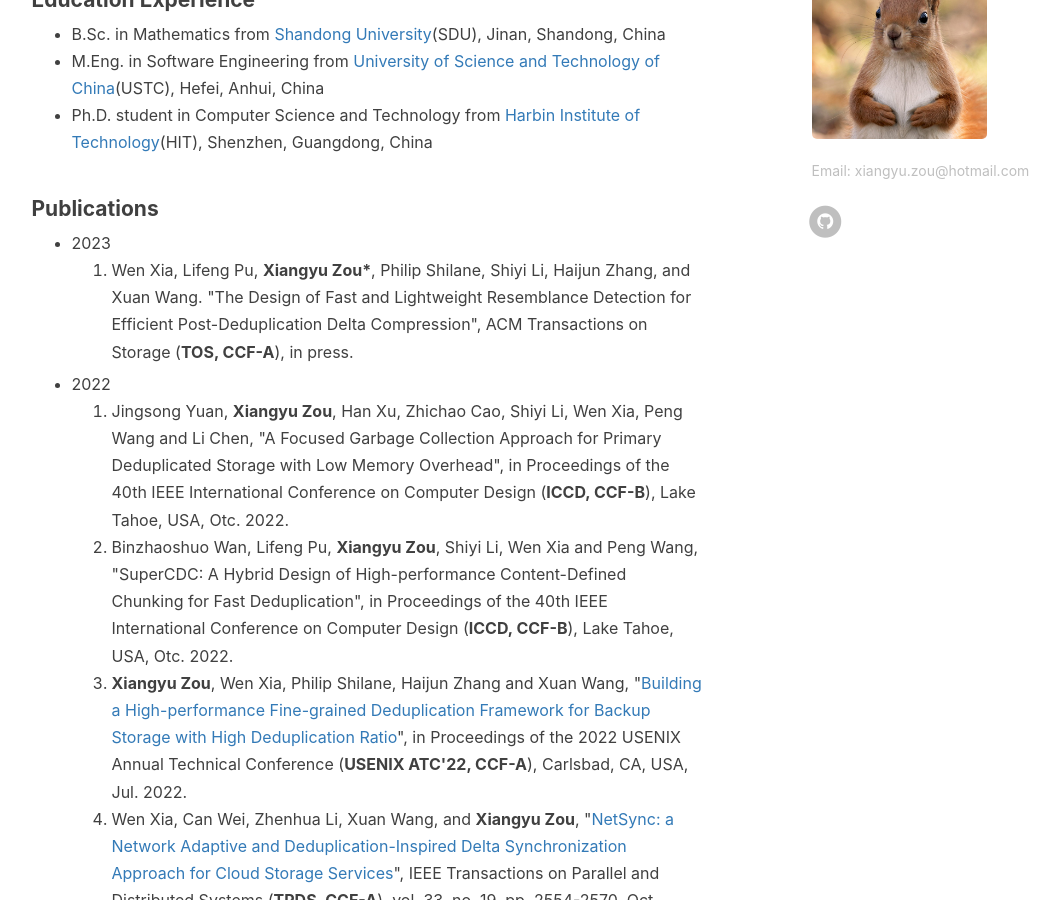
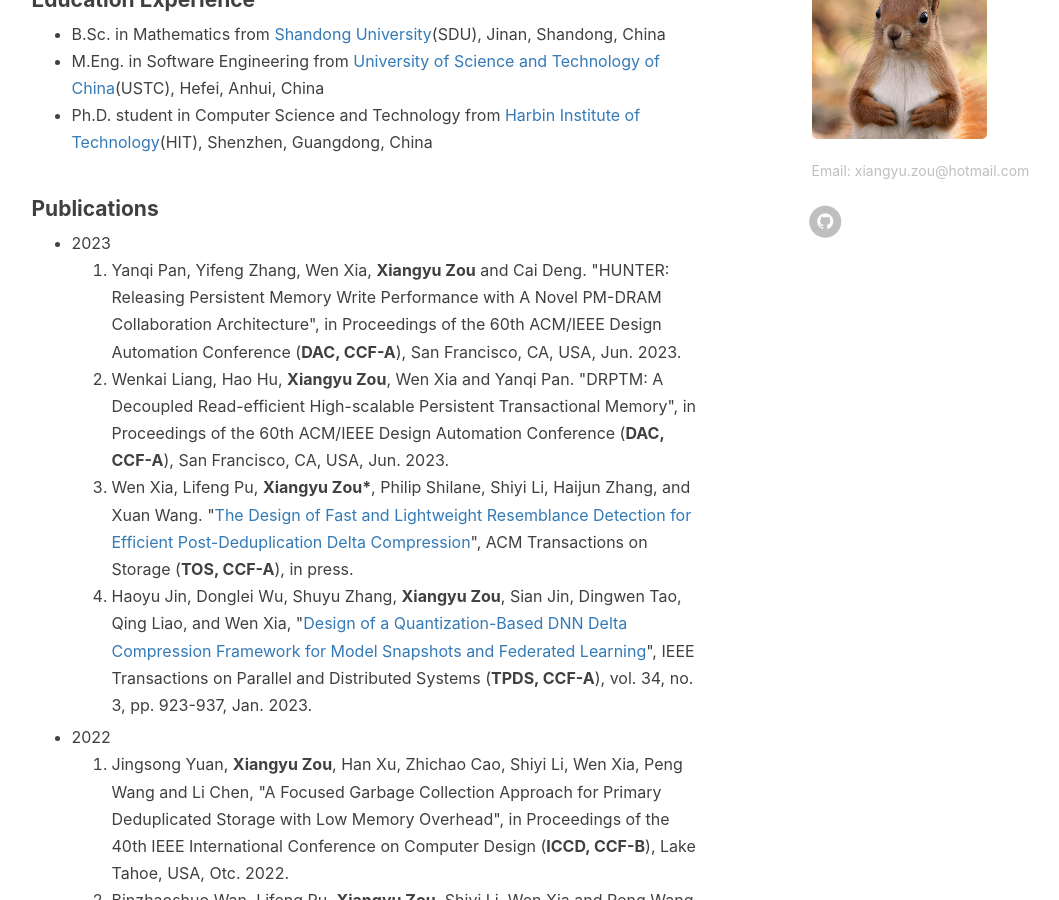
Before and after one commit to Borelset/borelset.github.io, a Jekyll site: the page built from about.html, in a window 1280 px wide and 900 px high, scrolled down 662 px. Shown: the whole window, without its empty margins (136-1195 px from the left). Built offline with Jekyll 4.4.1, drawn with Linux system fonts in a browser that asks for light colours; nearby versions of some CDN libraries; comment, search, counter and statistics services are not loaded.

Commit message:
Update about.html

```diff
--- a/about.html
+++ b/about.html
@@ -93,9 +93,25 @@ header-img: "img/about-bg.jpg"
     <ul>
         <li>2023</li>
         <ol>
+            <li>Yanqi Pan, Yifeng Zhang, Wen Xia, <strong>Xiangyu Zou</strong> and Cai Deng.
+                "HUNTER: Releasing Persistent Memory Write Performance with A Novel PM-DRAM Collaboration Architecture",
+                in Proceedings of the 60th ACM/IEEE Design Automation Conference (<strong>DAC, CCF-A</strong>),
+                San Francisco, CA, USA, Jun. 2023.
+            </li>
+            <li>Wenkai Liang, Hao Hu, <strong>Xiangyu Zou</strong>, Wen Xia and Yanqi Pan.
+                "DRPTM: A Decoupled Read-efficient High-scalable Persistent Transactional Memory",
+                in Proceedings of the 60th ACM/IEEE Design Automation Conference (<strong>DAC, CCF-A</strong>),
+                San Francisco, CA, USA, Jun. 2023.
+            </li>
             <li>Wen Xia, Lifeng Pu, <strong>Xiangyu Zou*</strong>, Philip Shilane, Shiyi Li, Haijun Zhang, and Xuan Wang.
-                "The Design of Fast and Lightweight Resemblance Detection for Efficient Post-Deduplication Delta Compression",
+                "<a href="https://dl.acm.org/doi/10.1145/3584663">The Design of Fast and Lightweight Resemblance Detection for Efficient Post-Deduplication Delta Compression</a>",
                 ACM Transactions on Storage (<strong>TOS, CCF-A</strong>), in press.
+            </li>
+            <li>Haoyu Jin, Donglei Wu, Shuyu Zhang, <strong>Xiangyu Zou</strong>, Sian Jin, Dingwen Tao, Qing Liao, and Wen Xia,
+                "<a href="https://ieeexplore.ieee.org/abstract/document/9693219">Design of a Quantization-Based DNN Delta Compression Framework for Model Snapshots and Federated Learning</a>",
+                IEEE Transactions on Parallel and Distributed Systems (<strong>TPDS, CCF-A</strong>),
+                vol. 34, no. 3, pp. 923-937, Jan. 2023.
+            </li>
         </ol>
         <li>2022</li>
         <ol>
```
